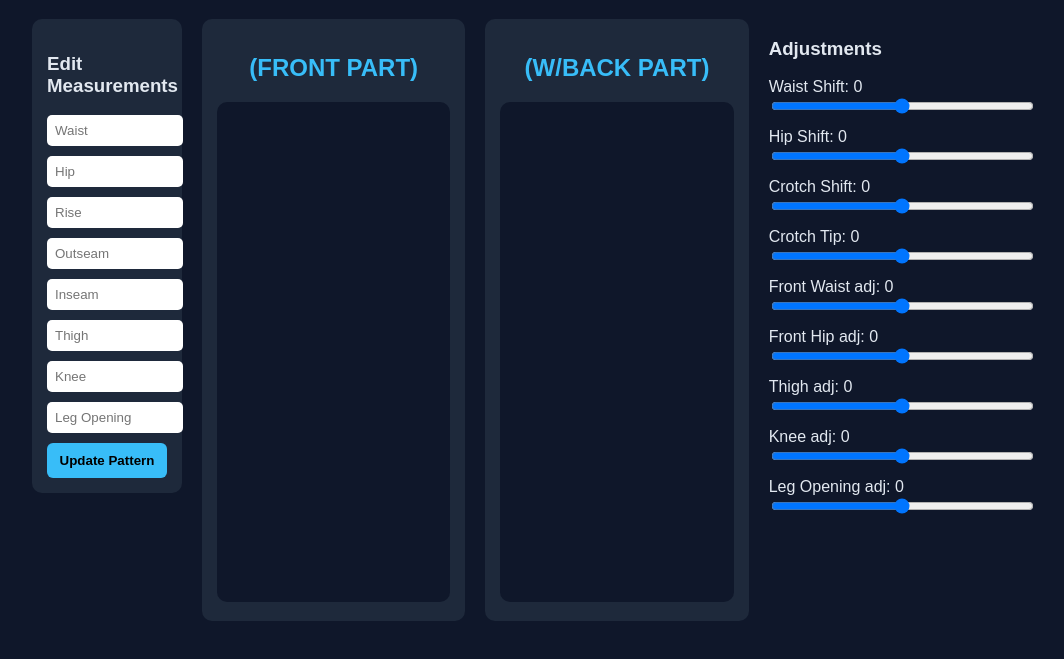
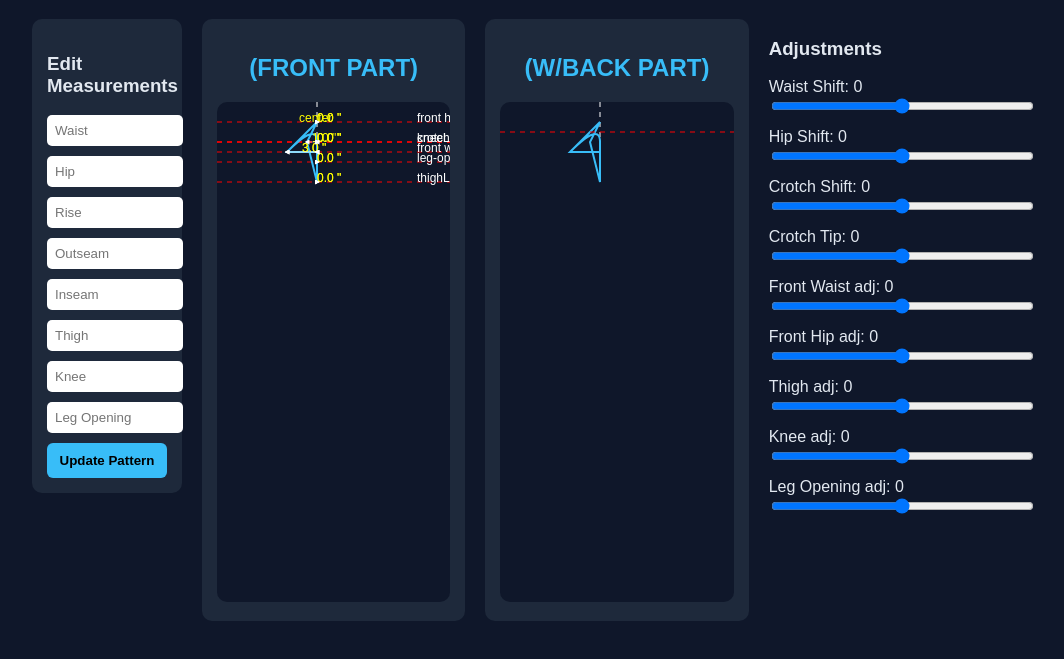
Before and after one commit to d69barrion-web/DeeGees, a plain HTML site: page pattern-preview.html in a window 1280 px wide. Shown: the part 81-740 px from the top of the page, without its empty margins (108-1172 px from the left). Drawn offline with Linux system fonts and the light colour scheme.

Commit message:
Update pattern-preview.html

```diff
--- a/pattern-preview.html
+++ b/pattern-preview.html
@@ -357,10 +357,10 @@ function drawPattern(m) {
 
   //BACK PATTERN DRAWING
   const bp3 = {x: center + (Hwaist * 2) + waistShift + waistOffset, y: frontWaistLine };
-  const bp2 = getPointAtDistance(bp2, backWaistLine, BHwaist, "left");
+  const bp2 = getPointAtDistance(bp3, backWaistLine, BHwaist, "left");
   const bp4 = {x: center + Hthigh + thighOffset + scale, y: thighLine};
-  const backHipP1 = getPointAtY(bp2, bp3, frontWaistLine);
-  const bp1= getPointAtDistance(bp1, backHipLine, BHhip, "left");
+  const backHipP1 = getPointAtY(bp3, bp4, frontWaistLine);
+  const bp1= getPointAtDistance(bp2, backHipLine, BHhip, "left");
   const bp5 = {x: center + Hknee + kneeOffset + scale, y: kneeLine };
   const bp6 = {x: center + Hbottom + bottomOffset + scale, y: bottomLine1};
   const bp7 = {x: center + Hbottom + bottomOffset + scale, y: bottomLine0};
```
